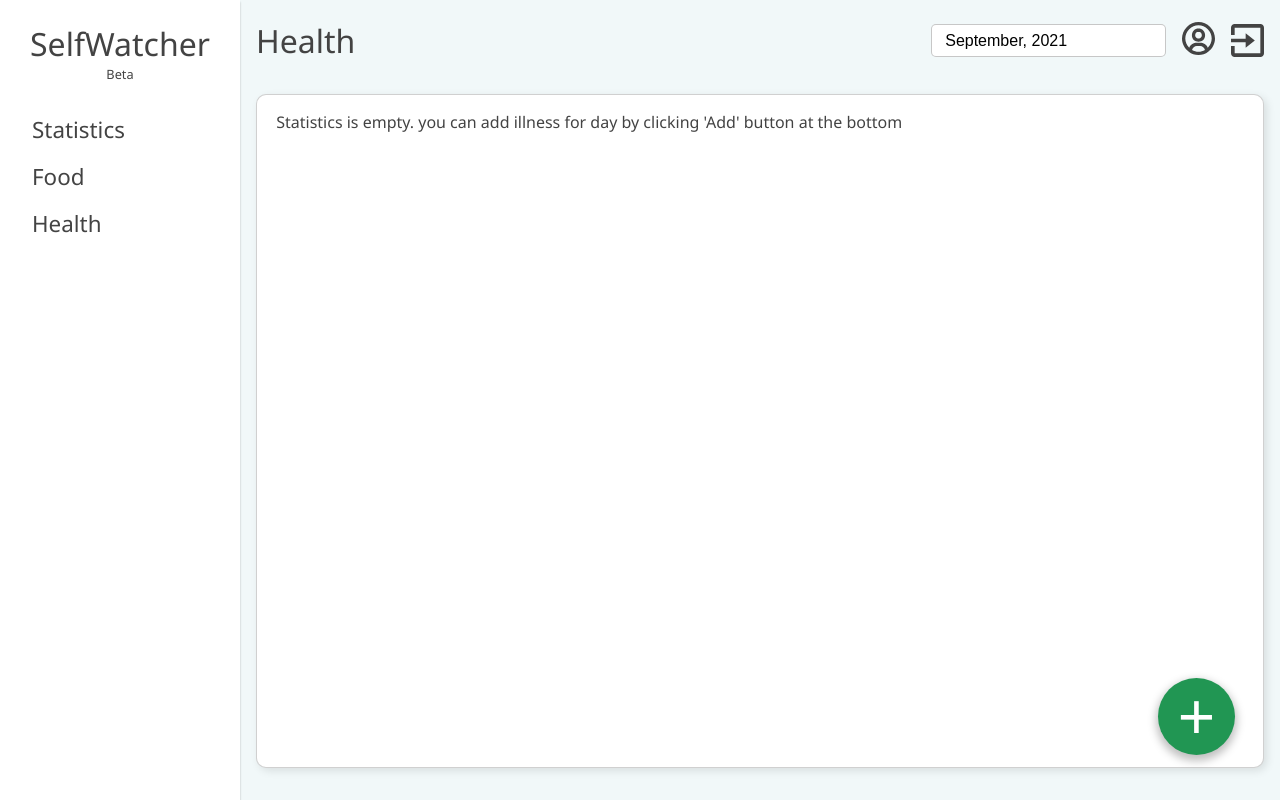
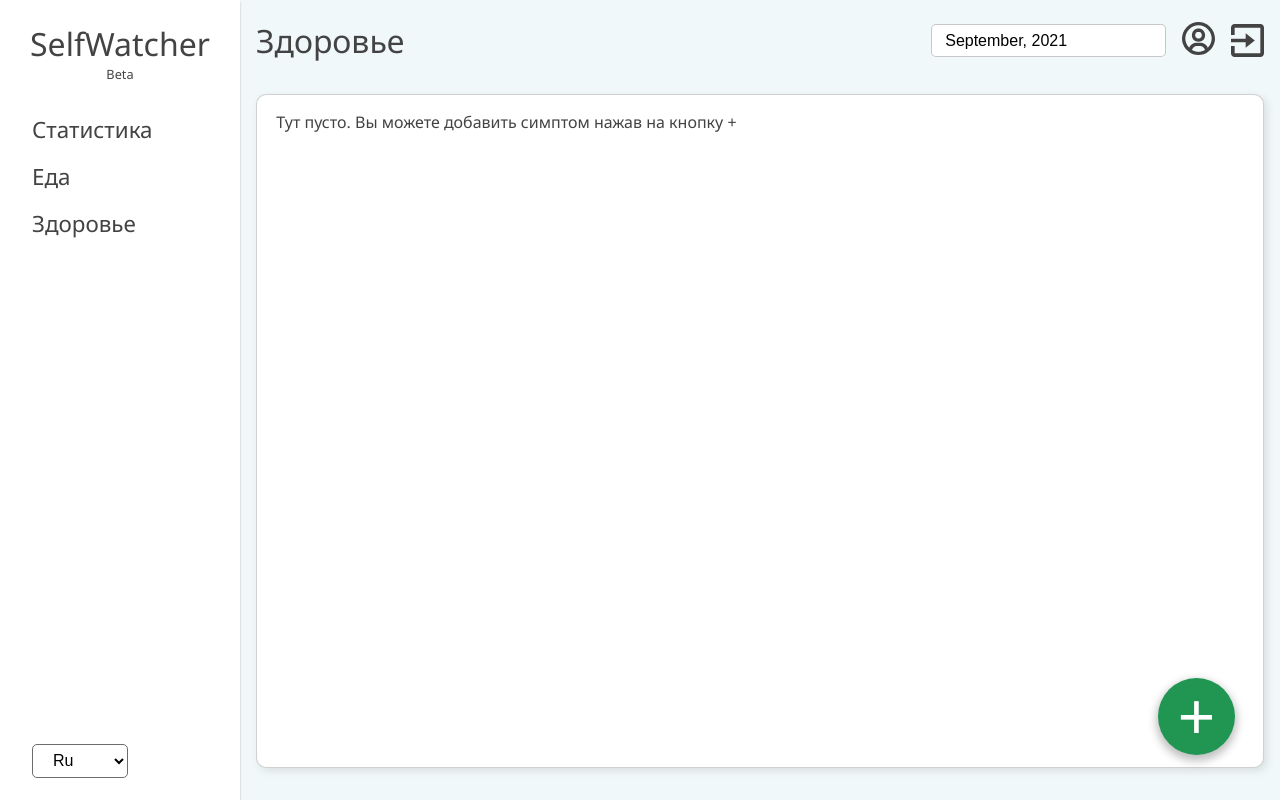
Before and after one commit to Turngait/swatcher_client_ts, a React (Create React App) app: page /health in a window 1280 px wide. Built offline with nearby package versions, Linux system fonts and the light colour scheme.

Commit message:
Add i18n control

```diff
--- a/src/components/common/LeftMenu/index.scss
+++ b/src/components/common/LeftMenu/index.scss
@@ -57,6 +57,11 @@
       opacity: 0.8;
     }
   }
+
+  &__langBox {
+    width: 40%;
+    padding-left: 2rem;
+  }
 }
 
 @media all and (min-width: 0) and (max-width: 900px) {
--- a/src/components/common/LeftMenu/index.tsx
+++ b/src/components/common/LeftMenu/index.tsx
@@ -1,11 +1,41 @@
-import React from 'react';
+import React, { useEffect, useState } from 'react';
+import i18n from 'i18n';
 import { NavLink } from 'react-router-dom';
 import { useTranslation } from 'react-i18next';
+
+import Select from 'components/controls/Select';
 
 import './index.scss';
 
 const LeftMenu: React.FC = () => {
   const { t } = useTranslation();
+  const [lang, setLang] = useState(localStorage.getItem("lang") || 'ru');
+
+  useEffect(() => {
+    const lang = localStorage.getItem("lang");
+    if (!lang) {
+      i18n.changeLanguage('ru');
+      localStorage.setItem("lang", "ru");
+    }
+    else i18n.changeLanguage(lang);
+  }, []);
+
+  const langs = [
+    {
+      title: "En",
+      value: "en"
+    },
+    {
+      title: "Ru",
+      value: "ru"
+    }
+  ];
+
+  function changeLang(event: any) {
+    i18n.changeLanguage(event.target.value);
+    setLang(event.target.value);
+    localStorage.setItem("lang", event.target.value);
+  }
 
   return (
     <div className="leftMenu">
@@ -19,6 +49,9 @@ const LeftMenu: React.FC = () => {
           <NavLink to="/health" className="leftMenu__nav__item">{t('menu.health')}</NavLink>
           {/* <NavLink to="/profile" className="leftMenu__nav__item">{t('menu.profile')}</NavLink> */}
         </nav>
+        <div className="leftMenu__langBox">
+          <Select items={langs} defaultValue={lang} onChange={changeLang}/>
+        </div>
     </div>
   )
 }
--- a/src/i18n.ts
+++ b/src/i18n.ts
@@ -12,7 +12,7 @@ i18n
 .use(initReactI18next)
 .init({
   resources,
-  lng: "en",
+  lng: "ru",
   interpolation: {
     escapeValue: false
   }
```
